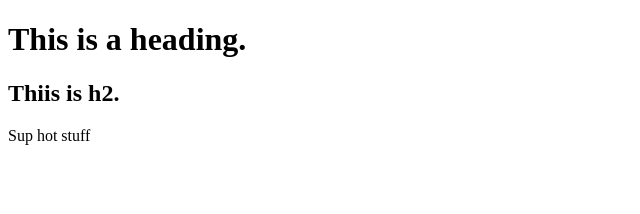
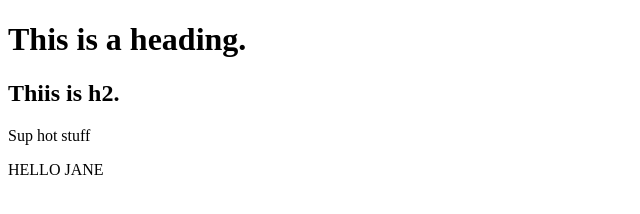
Before and after one commit to svenphan/iat339demo, a plain HTML site: page index.html in a window 1280 px wide. Shown: the whole page, without its empty margins (0-640 px from the left). Drawn offline with Linux system fonts and the light colour scheme.

Commit message:
last commit added another paragraph

```diff
--- a/index.html
+++ b/index.html
@@ -6,7 +6,7 @@
 		<h1>This is a heading.</h1>
 		<h2>Thiis is h2.</h2>
 		<p>Sup hot stuff</p>
-
+		<p>HELLO JANE</p>
 	</body>
 
 </html>
```
